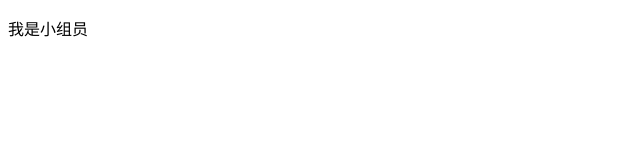
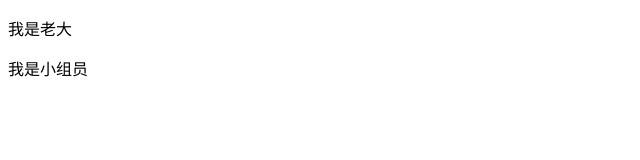
Before and after one commit to lixiao1601a/1601Flixiao, a plain HTML site: page 1601Flixiao/index.html in a window 1280 px wide. Shown: the whole page, without its empty margins (0-640 px from the left). Drawn offline with Linux system fonts and the light colour scheme.

```diff
--- a/1601Flixiao/index.html
+++ b/1601Flixiao/index.html
@@ -8,6 +8,7 @@
 </head>
 <body>
     <div>
+        <p>我是老大</p>
         <p>我是小组员</p>
     </div>
 </body>
```
